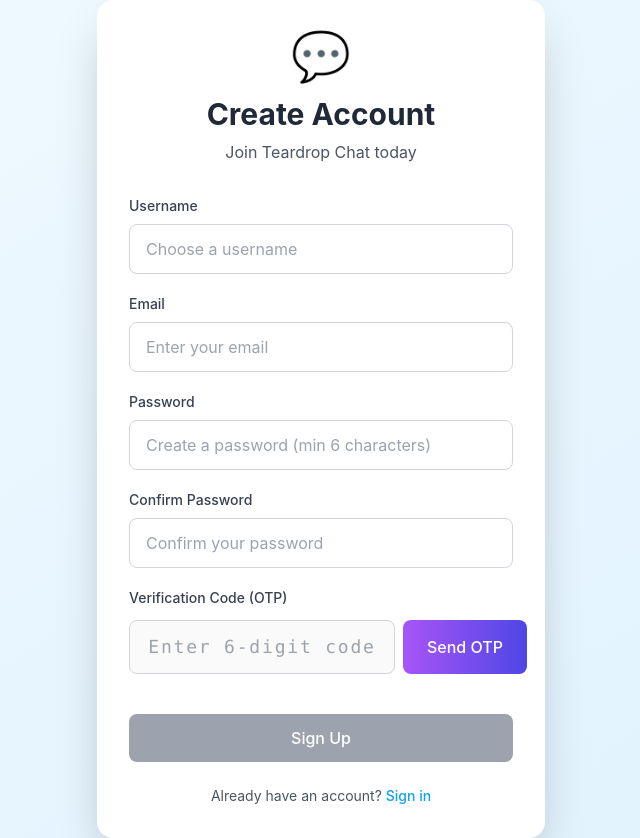
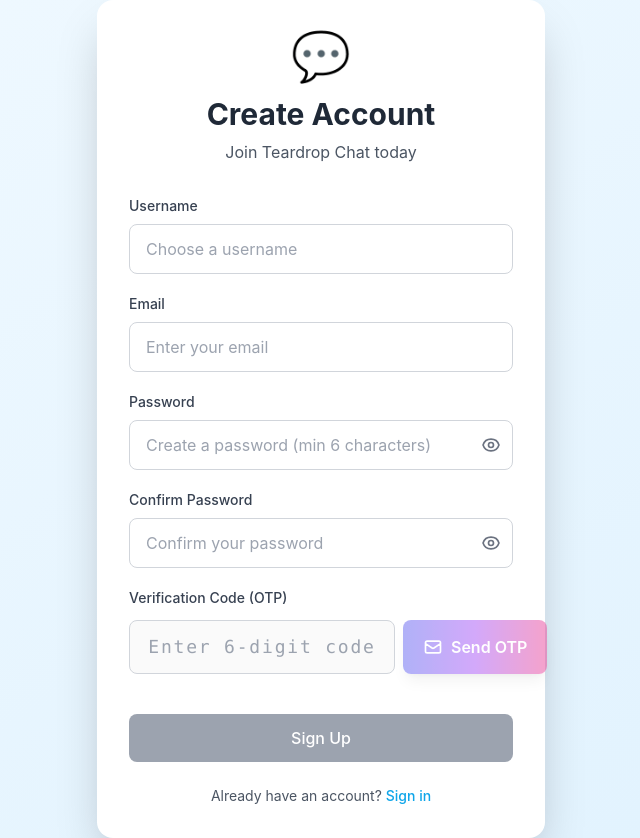
Before and after one commit to iRust7/teardrop, a React (Vite) app in the folder frontend/: page / in a window 1280 px wide. Both pictures are taken after a click on the button "Sign up". Shown: the whole page, without its empty margins (319-959 px from the left). Built offline with nearby package versions, Linux system fonts and the light colour scheme; no server answers.

Commit message:
selamatka aku dari penderitaan ini , : hotfix build error 123 buuild 3

```diff
--- a/frontend/src/components/LoginForm.tsx
+++ b/frontend/src/components/LoginForm.tsx
@@ -10,6 +10,7 @@ const LoginForm: React.FC<LoginFormProps> = ({ onLogin, onSwitchToRegister, erro
   const [email, setEmail] = useState('');
   const [password, setPassword] = useState('');
   const [loading, setLoading] = useState(false);
+  const [showPassword, setShowPassword] = useState(false);
 
   const handleSubmit = async (e: React.FormEvent) => {
     e.preventDefault();
@@ -56,15 +57,33 @@ const LoginForm: React.FC<LoginFormProps> = ({ onLogin, onSwitchToRegister, erro
             <label htmlFor="password" className="block text-sm font-medium text-gray-700 mb-2">
               Password
             </label>
+            <div className="relative">
               <input
                 id="password"
-              type="password"
+                type={showPassword ? "text" : "password"}
                 value={password}
                 onChange={(e) => setPassword(e.target.value)}
                 required
-              className="w-full px-4 py-3 border border-gray-300 rounded-lg focus:outline-none focus:ring-2 focus:ring-primary-500 focus:border-transparent"
+                className="w-full px-4 py-3 pr-12 border border-gray-300 rounded-lg focus:outline-none focus:ring-2 focus:ring-primary-500 focus:border-transparent"
                 placeholder="Enter your password"
               />
+              <button
+                type="button"
+                onClick={() => setShowPassword(!showPassword)}
+                className="absolute right-3 top-1/2 -translate-y-1/2 text-gray-500 hover:text-gray-700 focus:outline-none"
+              >
+                {showPassword ? (
+                  <svg className="w-5 h-5" fill="none" stroke="currentColor" viewBox="0 0 24 24">
+                    <path strokeLinecap="round" strokeLinejoin="round" strokeWidth={2} d="M13.875 18.825A10.05 10.05 0 0112 19c-4.478 0-8.268-2.943-9.543-7a9.97 9.97 0 011.563-3.029m5.858.908a3 3 0 114.243 4.243M9.878 9.878l4.242 4.242M9.88 9.88l-3.29-3.29m7.532 7.532l3.29 3.29M3 3l3.59 3.59m0 0A9.953 9.953 0 0112 5c4.478 0 8.268 2.943 9.543 7a10.025 10.025 0 01-4.132 5.411m0 0L21 21" />
+                  </svg>
+                ) : (
+                  <svg className="w-5 h-5" fill="none" stroke="currentColor" viewBox="0 0 24 24">
+                    <path strokeLinecap="round" strokeLinejoin="round" strokeWidth={2} d="M15 12a3 3 0 11-6 0 3 3 0 016 0z" />
+                    <path strokeLinecap="round" strokeLinejoin="round" strokeWidth={2} d="M2.458 12C3.732 7.943 7.523 5 12 5c4.478 0 8.268 2.943 9.542 7-1.274 4.057-5.064 7-9.542 7-4.477 0-8.268-2.943-9.542-7z" />
+                  </svg>
+                )}
+              </button>
+            </div>
           </div>
 
           <button
--- a/frontend/src/components/RegisterForm.tsx
+++ b/frontend/src/components/RegisterForm.tsx
@@ -31,6 +31,10 @@ const RegisterForm: React.FC<RegisterFormProps> = ({ onSwitchToLogin, error }) =
   const [otpSent, setOtpSent] = useState(false);
   const [otpCode, setOtpCode] = useState('');
   const [otpLoading, setOtpLoading] = useState(false);
+
+  // Password visibility
+  const [showPassword, setShowPassword] = useState(false);
+  const [showConfirmPassword, setShowConfirmPassword] = useState(false);
 
   // Turnstile states
   const [turnstileToken, setTurnstileToken] = useState('');
@@ -190,30 +194,66 @@ const RegisterForm: React.FC<RegisterFormProps> = ({ onSwitchToLogin, error }) =
             <label htmlFor="password" className="block text-sm font-medium text-gray-700 mb-2">
               Password
             </label>
+            <div className="relative">
               <input
                 id="password"
-              type="password"
+                type={showPassword ? "text" : "password"}
                 value={password}
                 onChange={(e) => setPassword(e.target.value)}
                 required
-              className="w-full px-4 py-3 border border-gray-300 rounded-lg focus:outline-none focus:ring-2 focus:ring-primary-500 focus:border-transparent"
+                className="w-full px-4 py-3 pr-12 border border-gray-300 rounded-lg focus:outline-none focus:ring-2 focus:ring-primary-500 focus:border-transparent"
                 placeholder="Create a password (min 6 characters)"
               />
+              <button
+                type="button"
+                onClick={() => setShowPassword(!showPassword)}
+                className="absolute right-3 top-1/2 -translate-y-1/2 text-gray-500 hover:text-gray-700 focus:outline-none"
+              >
+                {showPassword ? (
+                  <svg className="w-5 h-5" fill="none" stroke="currentColor" viewBox="0 0 24 24">
+                    <path strokeLinecap="round" strokeLinejoin="round" strokeWidth={2} d="M13.875 18.825A10.05 10.05 0 0112 19c-4.478 0-8.268-2.943-9.543-7a9.97 9.97 0 011.563-3.029m5.858.908a3 3 0 114.243 4.243M9.878 9.878l4.242 4.242M9.88 9.88l-3.29-3.29m7.532 7.532l3.29 3.29M3 3l3.59 3.59m0 0A9.953 9.953 0 0112 5c4.478 0 8.268 2.943 9.543 7a10.025 10.025 0 01-4.132 5.411m0 0L21 21" />
+                  </svg>
+                ) : (
+                  <svg className="w-5 h-5" fill="none" stroke="currentColor" viewBox="0 0 24 24">
+                    <path strokeLinecap="round" strokeLinejoin="round" strokeWidth={2} d="M15 12a3 3 0 11-6 0 3 3 0 016 0z" />
+                    <path strokeLinecap="round" strokeLinejoin="round" strokeWidth={2} d="M2.458 12C3.732 7.943 7.523 5 12 5c4.478 0 8.268 2.943 9.542 7-1.274 4.057-5.064 7-9.542 7-4.477 0-8.268-2.943-9.542-7z" />
+                  </svg>
+                )}
+              </button>
+            </div>
           </div>
 
           <div>
             <label htmlFor="confirmPassword" className="block text-sm font-medium text-gray-700 mb-2">
               Confirm Password
             </label>
+            <div className="relative">
               <input
                 id="confirmPassword"
-              type="password"
+                type={showConfirmPassword ? "text" : "password"}
                 value={confirmPassword}
                 onChange={(e) => setConfirmPassword(e.target.value)}
                 required
-              className="w-full px-4 py-3 border border-gray-300 rounded-lg focus:outline-none focus:ring-2 focus:ring-primary-500 focus:border-transparent"
+                className="w-full px-4 py-3 pr-12 border border-gray-300 rounded-lg focus:outline-none focus:ring-2 focus:ring-primary-500 focus:border-transparent"
                 placeholder="Confirm your password"
               />
+              <button
+                type="button"
+                onClick={() => setShowConfirmPassword(!showConfirmPassword)}
+                className="absolute right-3 top-1/2 -translate-y-1/2 text-gray-500 hover:text-gray-700 focus:outline-none"
+              >
+                {showConfirmPassword ? (
+                  <svg className="w-5 h-5" fill="none" stroke="currentColor" viewBox="0 0 24 24">
+                    <path strokeLinecap="round" strokeLinejoin="round" strokeWidth={2} d="M13.875 18.825A10.05 10.05 0 0112 19c-4.478 0-8.268-2.943-9.543-7a9.97 9.97 0 011.563-3.029m5.858.908a3 3 0 114.243 4.243M9.878 9.878l4.242 4.242M9.88 9.88l-3.29-3.29m7.532 7.532l3.29 3.29M3 3l3.59 3.59m0 0A9.953 9.953 0 0112 5c4.478 0 8.268 2.943 9.543 7a10.025 10.025 0 01-4.132 5.411m0 0L21 21" />
+                  </svg>
+                ) : (
+                  <svg className="w-5 h-5" fill="none" stroke="currentColor" viewBox="0 0 24 24">
+                    <path strokeLinecap="round" strokeLinejoin="round" strokeWidth={2} d="M15 12a3 3 0 11-6 0 3 3 0 016 0z" />
+                    <path strokeLinecap="round" strokeLinejoin="round" strokeWidth={2} d="M2.458 12C3.732 7.943 7.523 5 12 5c4.478 0 8.268 2.943 9.542 7-1.274 4.057-5.064 7-9.542 7-4.477 0-8.268-2.943-9.542-7z" />
+                  </svg>
+                )}
+              </button>
+            </div>
           </div>
 
           {/* OTP Section */}
@@ -245,19 +285,30 @@ const RegisterForm: React.FC<RegisterFormProps> = ({ onSwitchToLogin, error }) =
                 type="button"
                 onClick={handleSendOTP}
                 disabled={otpLoading || !email.trim() || otpSent}
-                className="px-6 py-3 bg-gradient-to-r from-purple-500 to-indigo-600 text-white rounded-lg font-medium hover:from-purple-600 hover:to-indigo-700 transition-all disabled:bg-gray-400 disabled:cursor-not-allowed whitespace-nowrap"
+                className="px-5 py-3 bg-gradient-to-r from-indigo-500 via-purple-500 to-pink-500 text-white rounded-lg font-semibold hover:from-indigo-600 hover:via-purple-600 hover:to-pink-600 transition-all transform hover:scale-105 disabled:opacity-50 disabled:cursor-not-allowed disabled:transform-none shadow-lg hover:shadow-xl whitespace-nowrap flex items-center gap-2"
               >
                 {otpLoading ? (
-                  <span className="flex items-center gap-2">
+                  <>
                     <svg className="animate-spin h-5 w-5" xmlns="http://www.w3.org/2000/svg" fill="none" viewBox="0 0 24 24">
                       <circle className="opacity-25" cx="12" cy="12" r="10" stroke="currentColor" strokeWidth="4"></circle>
                       <path className="opacity-75" fill="currentColor" d="M4 12a8 8 0 018-8V0C5.373 0 0 5.373 0 12h4zm2 5.291A7.962 7.962 0 014 12H0c0 3.042 1.135 5.824 3 7.938l3-2.647z"></path>
                     </svg>
-                  </span>
+                    <span>Sending...</span>
+                  </>
                 ) : otpSent ? (
-                  '✓ Sent'
+                  <>
+                    <svg className="w-5 h-5" fill="currentColor" viewBox="0 0 20 20">
+                      <path fillRule="evenodd" d="M10 18a8 8 0 100-16 8 8 0 000 16zm3.707-9.293a1 1 0 00-1.414-1.414L9 10.586 7.707 9.293a1 1 0 00-1.414 1.414l2 2a1 1 0 001.414 0l4-4z" clipRule="evenodd" />
+                    </svg>
+                    <span>Sent</span>
+                  </>
                 ) : (
-                  'Send OTP'
+                  <>
+                    <svg className="w-5 h-5" fill="none" stroke="currentColor" viewBox="0 0 24 24">
+                      <path strokeLinecap="round" strokeLinejoin="round" strokeWidth={2} d="M3 8l7.89 5.26a2 2 0 002.22 0L21 8M5 19h14a2 2 0 002-2V7a2 2 0 00-2-2H5a2 2 0 00-2 2v10a2 2 0 002 2z" />
+                    </svg>
+                    <span>Send OTP</span>
+                  </>
                 )}
               </button>
             </div>
```
Lines whose indentation alone changed are shown as unchanged.
